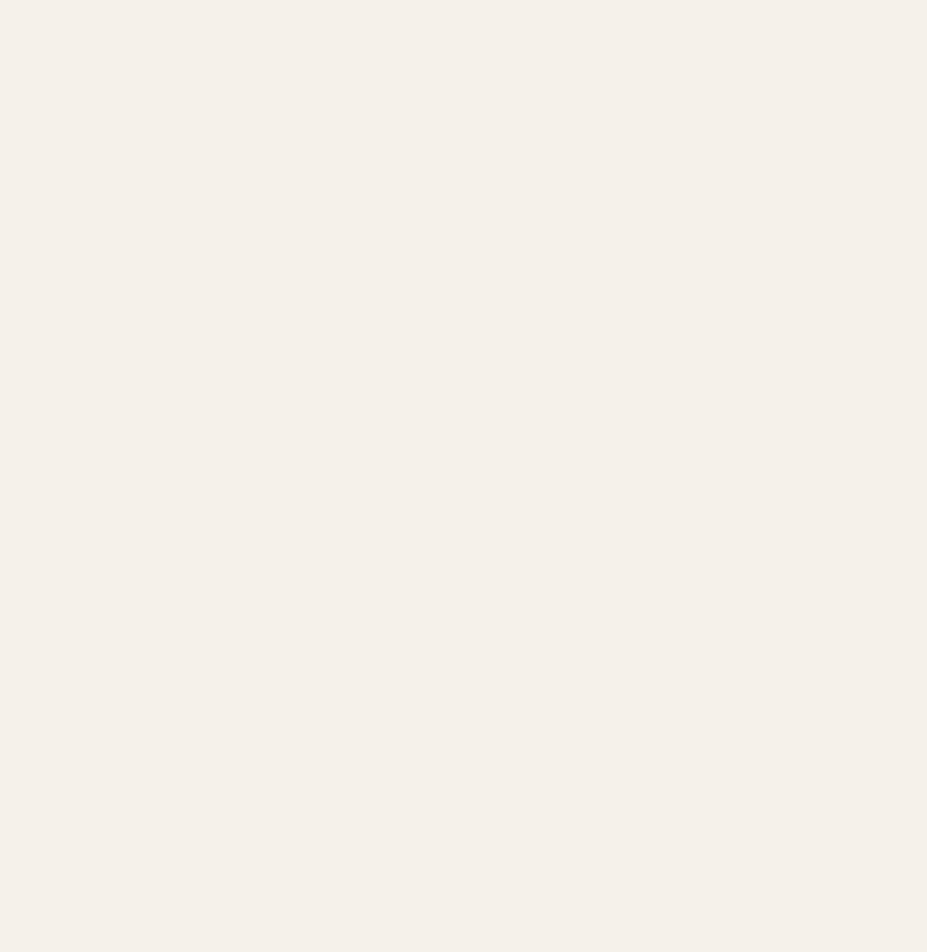
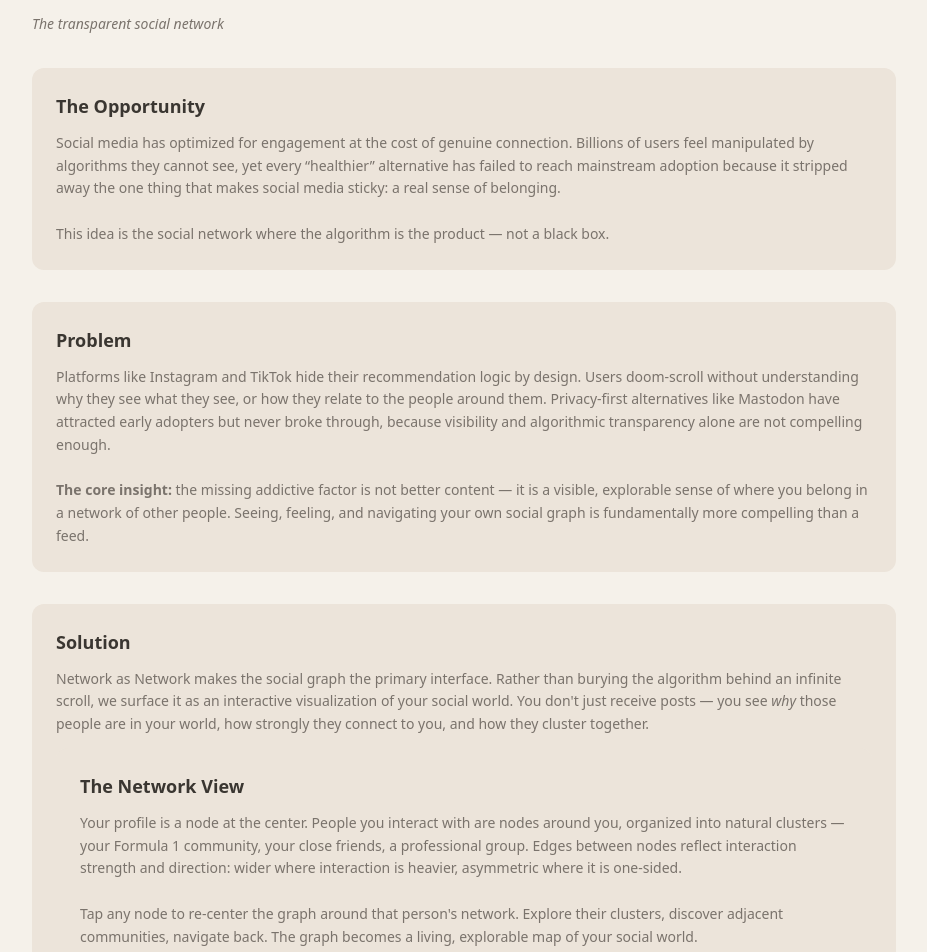
Before and after one commit to schmkls/schmkls.github.io, a React (Vite) app: page /network-as-network in a window 1280 px wide. Before the commit this address led to /. Shown: the part 100-1052 px from the top of the page, without its empty margins (176-1103 px from the left). Before the commit the page ends 800 px from the top, so only its background shows below. Built offline with nearby package versions, Linux system fonts and the light colour scheme.

Commit message:
new-idea: Network as network

```diff
--- a/src/ideas.ts
+++ b/src/ideas.ts
@@ -1,6 +1,7 @@
 import type { ComponentType } from "react";
 import TinderForExpenses from "~/pages/TinderForExpenses";
 import VisualizeSocialNetworks from "~/pages/VisualizeSocialNetworks";
+import NetworkAsNetwork from "~/pages/NetworkAsNetwork";
 
 interface Idea {
   path: string;
@@ -19,4 +20,9 @@ export const ideas: Idea[] = [
     title: "Visualize Social Networks",
     component: VisualizeSocialNetworks,
   },
+  {
+    path: "network-as-network",
+    title: "Network as Network",
+    component: NetworkAsNetwork,
+  },
 ];
--- /dev/null
+++ b/src/pages/NetworkAsNetwork/index.tsx
@@ -0,0 +1,146 @@
+import Post from "~/templates/Post";
+
+export default function NetworkAsNetwork() {
+  return (
+    <Post>
+      <Post.Card.Body>
+        <i>The transparent social network</i>
+      </Post.Card.Body>
+
+      <Post.Card>
+        <Post.Card.Title>The Opportunity</Post.Card.Title>
+        <Post.Card.Body>
+          Social media has optimized for engagement at the cost of genuine
+          connection. Billions of users feel manipulated by algorithms they
+          cannot see, yet every &ldquo;healthier&rdquo; alternative has failed
+          to reach mainstream adoption because it stripped away the one thing
+          that makes social media sticky: a real sense of belonging.
+          <br />
+          <br />
+          This idea is the social network where the algorithm is the product —
+          not a black box.
+        </Post.Card.Body>
+      </Post.Card>
+
+      <Post.Card>
+        <Post.Card.Title>Problem</Post.Card.Title>
+        <Post.Card.Body>
+          Platforms like Instagram and TikTok hide their recommendation logic by
+          design. Users doom-scroll without understanding why they see what they
+          see, or how they relate to the people around them. Privacy-first
+          alternatives like Mastodon have attracted early adopters but never
+          broke through, because visibility and algorithmic transparency alone
+          are not compelling enough.
+          <br />
+          <br />
+          <strong>The core insight:</strong> the missing addictive factor is not
+          better content — it is a visible, explorable sense of where you belong
+          in a network of other people. Seeing, feeling, and navigating your own
+          social graph is fundamentally more compelling than a feed.
+        </Post.Card.Body>
+      </Post.Card>
+
+      <Post.Card>
+        <Post.Card.Title>Solution</Post.Card.Title>
+        <Post.Card.Body>
+          Network as Network makes the social graph the primary interface.
+          Rather than burying the algorithm behind an infinite scroll, we
+          surface it as an interactive visualization of your social world. You
+          don&apos;t just receive posts — you see <em>why</em> those people are
+          in your world, how strongly they connect to you, and how they cluster
+          together.
+        </Post.Card.Body>
+
+        <Post.Card>
+        <Post.Card.Title>The Network View</Post.Card.Title>
+        <Post.Card.Body>
+          Your profile is a node at the center. People you interact with are
+          nodes around you, organized into natural clusters — your Formula 1
+          community, your close friends, a professional group. Edges between
+          nodes reflect interaction strength and direction: wider where
+          interaction is heavier, asymmetric where it is one-sided.
+          <br />
+          <br />
+          Tap any node to re-center the graph around that person&apos;s network.
+          Explore their clusters, discover adjacent communities, navigate back.
+          The graph becomes a living, explorable map of your social world.
+        </Post.Card.Body>
+      </Post.Card>
+
+      <Post.Card>
+        <Post.Card.Title>The Feed View</Post.Card.Title>
+        <Post.Card.Body>
+          Familiar to anyone who has used TikTok or Instagram — but with one
+          critical difference: above every post is a small, expandable
+          visualization showing exactly <em>why</em> you are seeing it: which
+          nodes and edges connect you to this content. Transparency is not
+          buried in a settings page. It is built into every post.
+        </Post.Card.Body>
+      </Post.Card>
+
+      <Post.Card>
+        <Post.Card.Title>The Profile View</Post.Card.Title>
+        <Post.Card.Body>
+          Standard profile functionality: posts (images, video, captions), with
+          the user&apos;s position in their own network visible.
+        </Post.Card.Body>
+      </Post.Card>
+      </Post.Card>
+
+
+
+      <Post.Card>
+        <Post.Card.Title>Why Now</Post.Card.Title>
+        <Post.Card.Body>
+          <ul className="list-inside list-disc space-y-1 p-2">
+            <li>
+              This is better for community, bringing people together rather than
+              separating them into their own doom-scroll filter bubble
+              addictions.
+            </li>
+            <li>
+              The EU&apos;s Digital Services Act now mandates algorithmic
+              transparency for large platforms.
+            </li>
+            <li>
+              User trust in major social platforms is at a historic low,
+              creating genuine appetite for alternatives.{" "}
+              <Post.SourceLink
+                href="https://www.mobil.se/nyheter/svenskar-litar-inte-pa-sociala-medier/1610327"
+                index={1}
+              />{" "}
+              <Post.SourceLink
+                href="https://www.pewresearch.org/short-reads/2025/10/29/how-americans-trust-in-information-from-news-organizations-and-social-media-sites-has-changed-over-time/"
+                index={2}
+              />
+            </li>
+          </ul>
+        </Post.Card.Body>
+      </Post.Card>
+
+      <Post.Card>
+        <Post.Card.Title>The Moat</Post.Card.Title>
+        <Post.Card.Body>
+          Social networks are winner-take-most markets driven by network
+          effects. The moat here is the same, but with a compounding dynamic
+          unique to this product: the denser the graph, the more meaningful the
+          visualization, the stronger the sense of belonging. The product gets
+          demonstrably better with every new user — in a way that is{" "}
+          <em>visible</em> to the user, not just felt abstractly.
+        </Post.Card.Body>
+      </Post.Card>
+
+      <Post.Card>
+        <Post.Card.Title>Feasibility</Post.Card.Title>
+        <Post.Card.Body>
+          The chances of succeeding as a social media startup has been low, ie
+          it is hard.{" "}
+          <Post.SourceLink
+            href="https://youtu.be/Th8JoIan4dg?list=PLQ-uHSnFig5M9fW16o2l35jrfdsxGknNB&t=784"
+            index={1}
+          />
+        </Post.Card.Body>
+      </Post.Card>
+    </Post>
+  );
+}
```
